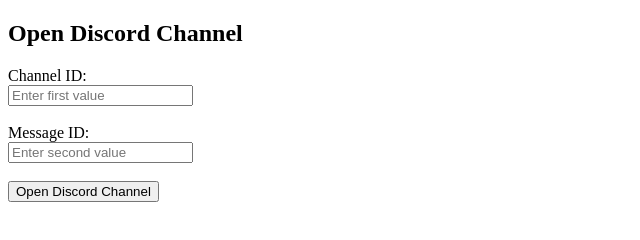
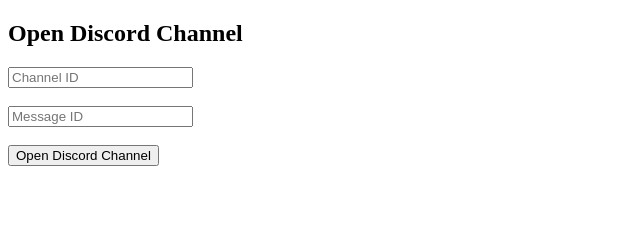
Before and after one commit to DJPartyEpic/tools, a plain HTML site: page discord/message-link-opener/index.html in a window 1280 px wide. Shown: the whole page, without its empty margins (0-640 px from the left). Drawn offline with Linux system fonts and the light colour scheme.

Commit message:
Update index.html

```diff
--- a/discord/message-link-opener/index.html
+++ b/discord/message-link-opener/index.html
@@ -6,11 +6,9 @@
 </head>
 <body>
   <h2>Open Discord Channel</h2>
-  <label for="input1">Channel ID:</label><br>
-  <input type="text" id="input1" placeholder="Enter first value"><br><br>
+  <input type="text" id="input1" placeholder="Channel ID"><br><br>
 
-  <label for="input2">Message ID:</label><br>
-  <input type="text" id="input2" placeholder="Enter second value"><br><br>
+  <input type="text" id="input2" placeholder="Message ID"><br><br>
 
   <button onclick="openDiscord()">Open Discord Channel</button>
 
```
